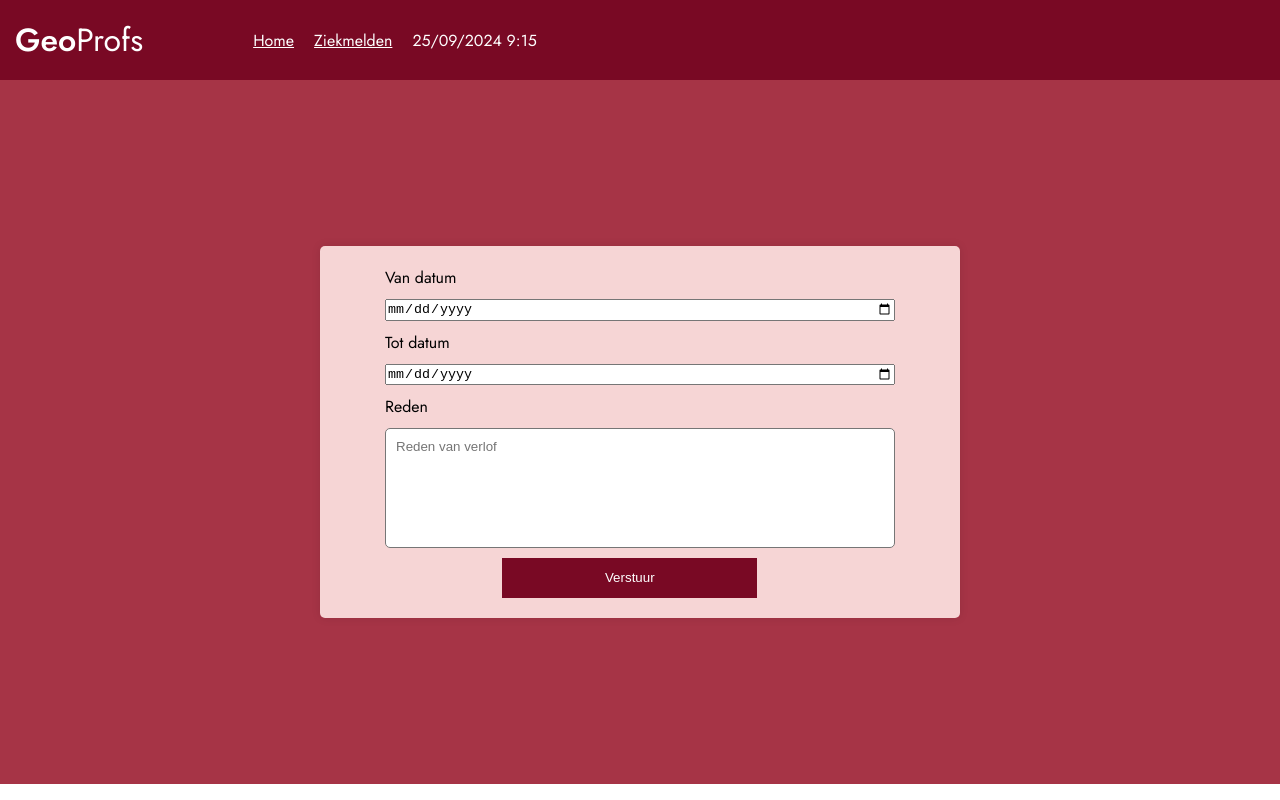
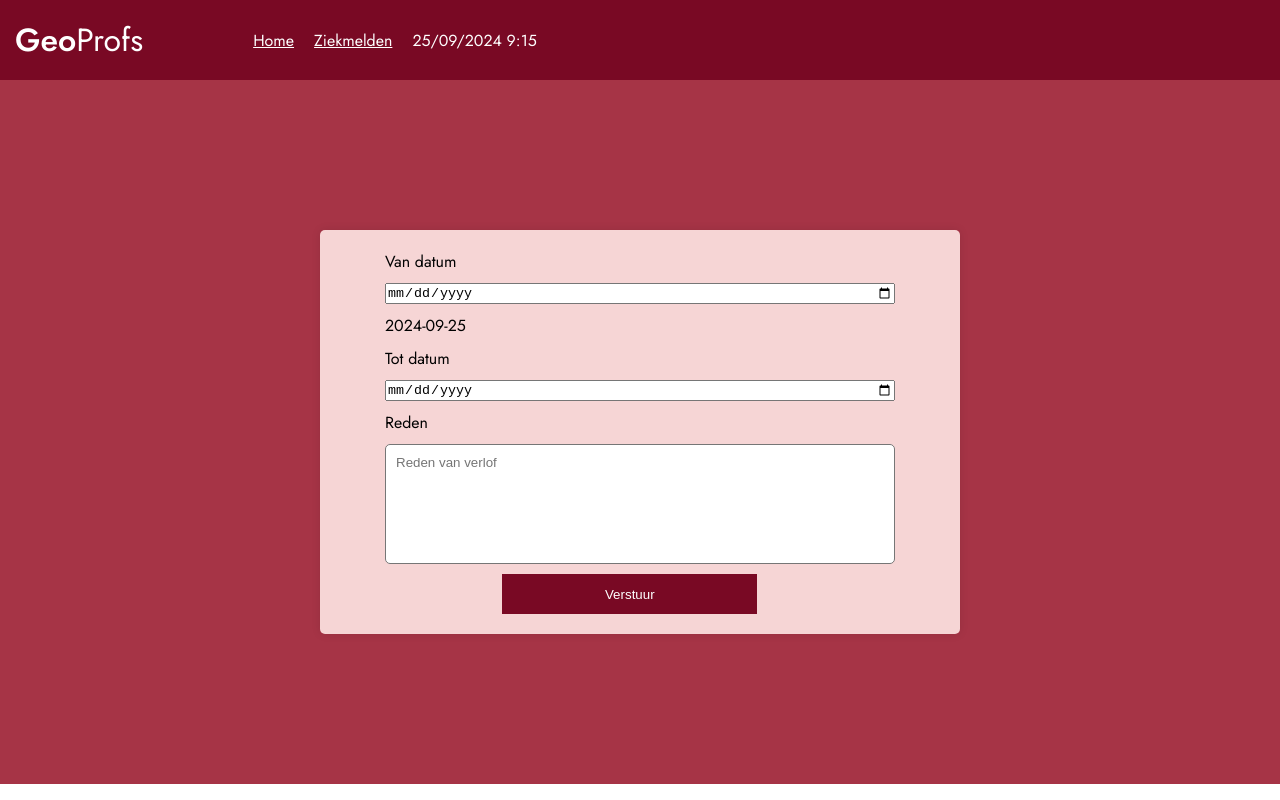
Before and after one commit to BoraEfe/GeoProfs, a React (Vite) app: page /verlofaanvraag in a window 1280 px wide. Built offline with nearby package versions, Linux system fonts and the light colour scheme.

Commit message:
fixen login

```diff
--- a/src/Pages/Verlofaanvraag/Verlofaanvraag.jsx
+++ b/src/Pages/Verlofaanvraag/Verlofaanvraag.jsx
@@ -1,12 +1,14 @@
 import './Verlofaanvraag.css';
 import React, { useState } from 'react';
 const Verlofaanvraag = () => {
-    const [verlofBeginData, setVerlofBeginData] = useState ('');
-    const [verlofEindData, setVerlofEindData] = useState ('');
+  const [verlofBeginData, setVerlofBeginData] = useState ('');
+  const [verlofEindData, setVerlofEindData] = useState ('');
 
-    const test = (e) => {
-        e.preventDefault();
-        console.log('test');
+  const today = new Date().toISOString().split('T')[0];
+
+  const test = (e) => {
+     e.preventDefault();
+     console.log('test');
     }
   return (
     <>
@@ -17,12 +19,17 @@ const Verlofaanvraag = () => {
                 <input
                     type='date'
                     value={verlofBeginData}
+                    onChange={(e) => setVerlofBeginData(e.target.value)}
+                    min={today}
                     required>
                 </input>
+                <p>{today}</p>
                 <p>Tot datum</p>
                 <input
                     type='date'
                     value={verlofEindData}
+                    onChange={(e) => setVerlofEindData(e.target.value)}
+                    min={verlofBeginData}
                     required>
                 </input>
                 <p>Reden</p>
```
Also changed, not shown: src/Pages/HomePage/HomePage.jsx (line endings or trailing spaces).
